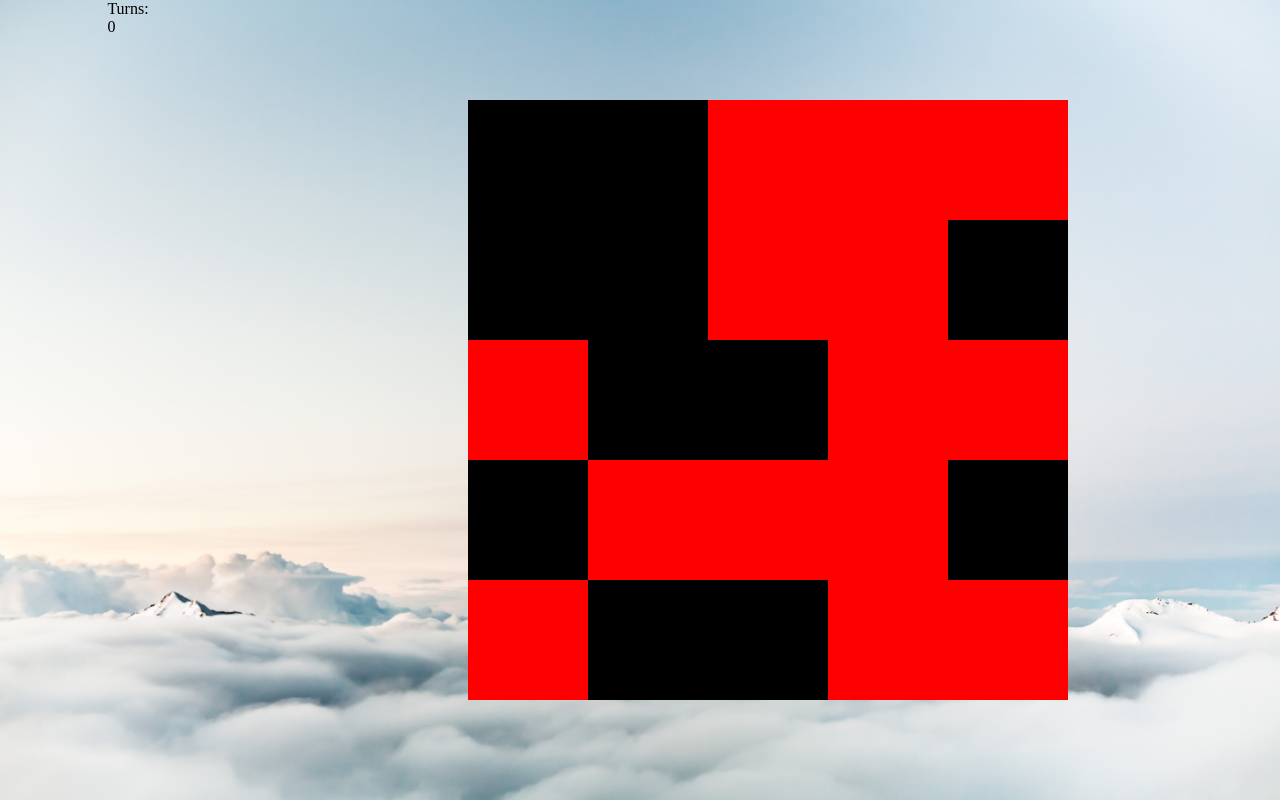
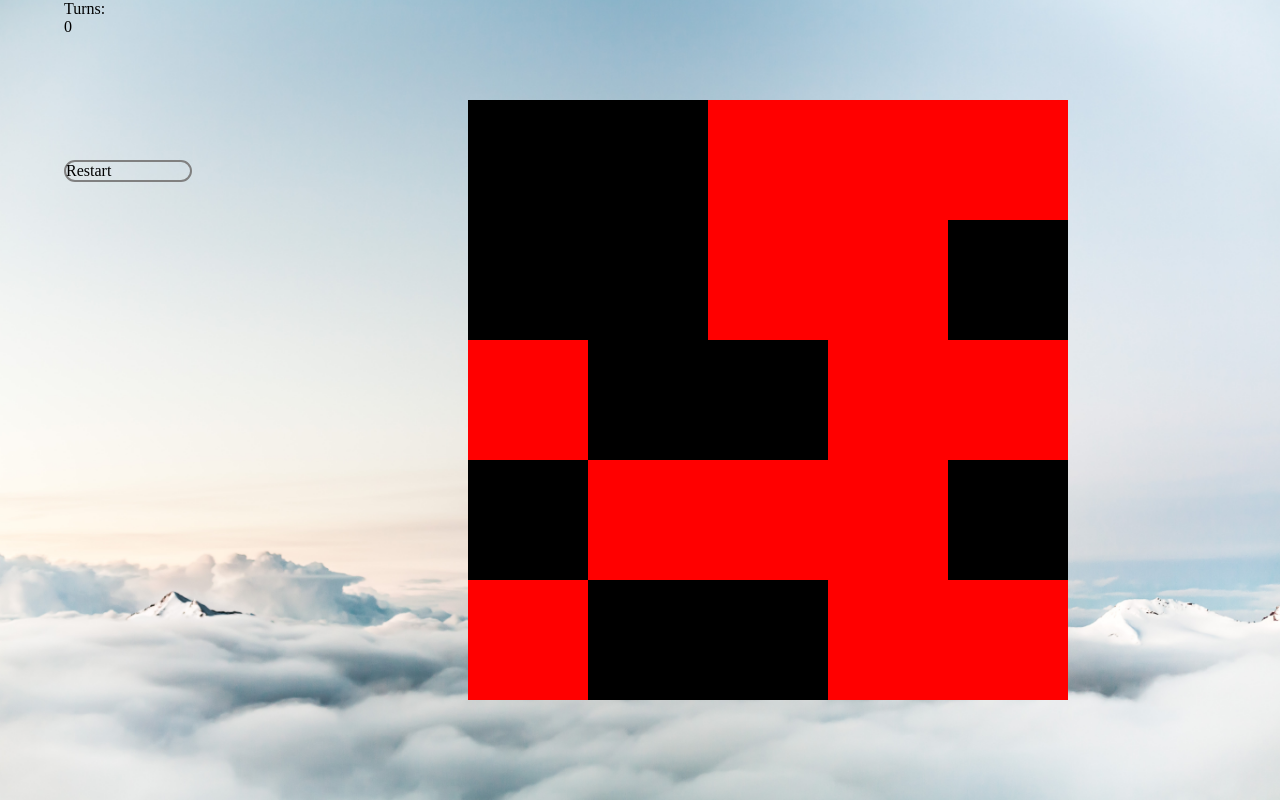
Before and after one commit to jboles31/Lights-Out, a React app: page / in a window 1280 px wide. Built offline with nearby package versions, Linux system fonts and the light colour scheme; the HTML template or start-up script is replaced by a standard one.

Commit message:
turns counter & restart button implemented

```diff
--- a/react-client/src/app.jsx
+++ b/react-client/src/app.jsx
@@ -18,6 +18,7 @@ class App extends React.Component{
     this.randomizeBoard = this.randomizeBoard.bind(this)
     this.updateBoard = this.updateBoard.bind(this)
     this.checkBoard = this.checkBoard.bind(this)
+    this.restart = this.restart.bind(this)
   }
 
   //
@@ -45,6 +46,7 @@ class App extends React.Component{
   updateBoard(tileRow, tileCol) {
 
     let copyState = this.state
+    copyState.turns = copyState.turns + 1
     copyState.board.map((row, rowIndex) => {
       if (rowIndex === tileRow - 1) {
         row[tileCol] = !row[tileCol]
@@ -79,6 +81,14 @@ class App extends React.Component{
     // }
   }
 
+  restart() {
+    this.setState({
+      turns: 0,
+      win: false
+    })
+    this.randomizeBoard()
+  }
+
   componentDidMount() {
     this.randomizeBoard()
   }
@@ -96,6 +106,7 @@ class App extends React.Component{
         <div className="comps-wrapper">
           <Display
             turns={this.state.turns}
+            restart={this.restart}
             />
           <Board
             board={this.state.board}
--- a/react-client/src/components/Display.jsx
+++ b/react-client/src/components/Display.jsx
@@ -8,6 +8,9 @@ const Display = ( props ) => {
         <div className='turn-title'>Turns:</div>
         <div className='turn-number'>{props.turns}</div>
       </div>
+      <div className='restart-container'>
+        <div className='restart' onClick={() => props.restart()}>Restart</div>
+      </div>
     </div>
   )
 }
--- a/react-client/src/main.scss
+++ b/react-client/src/main.scss
@@ -46,6 +46,23 @@ html, body {
       height: 100vh;
       width: 20%;
       z-index: 2;
+
+      .turn-display {
+        height: 20%;
+        width: 50%;
+      }
+
+      .restart-container {
+        height: 20%;
+        width: 50%;
+
+        .restart{
+          border-radius: 3vh;
+          border: 2px solid grey;
+          cursor: pointer;
+        }
+      }
+
     }
 
     .board-display {
```
Also changed, not shown: 1 other file (tests, documents, lock files or other folders).
